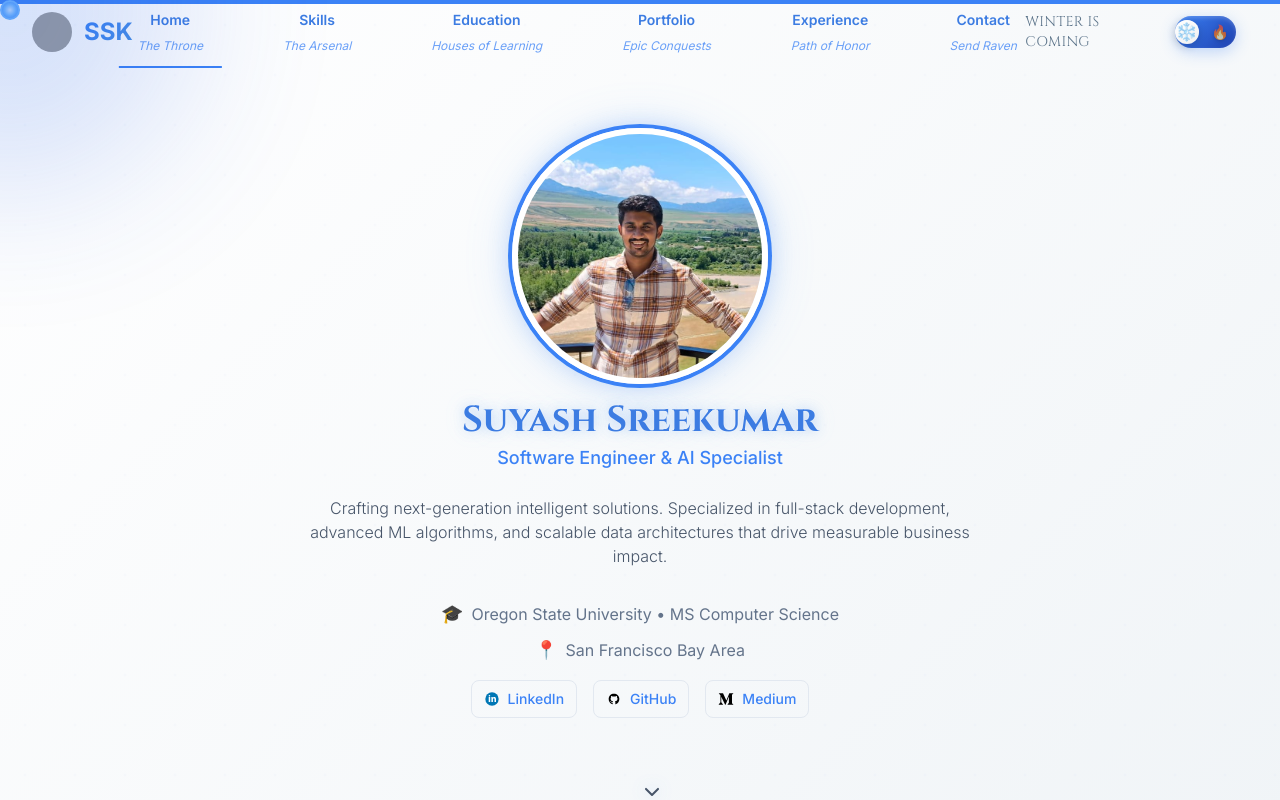
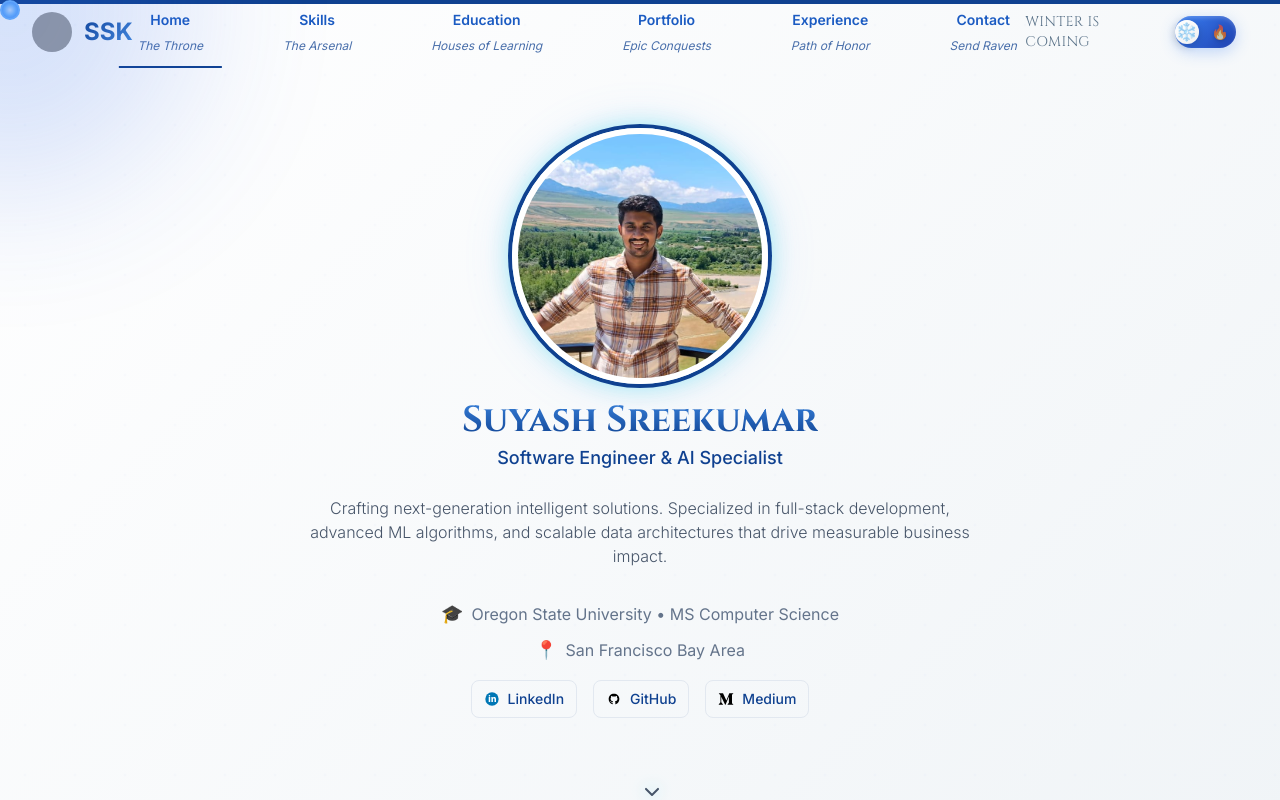
Before and after one commit to suyash8991/portfolio, a React (Vite) app: page / in a window 1280 px wide. Shown: the top 800 px of the page. Built offline with nearby package versions, Linux system fonts and the light colour scheme; grey boxes are pictures that could not be loaded.

Commit message:
feat: refine theme color palette for improved visual consistency
- Adjust ice theme blues for better depth and contrast
- Refine fire theme oranges and reds for warmer tones
- Enhance glow effects and color harmony

```diff
--- a/index.html
+++ b/index.html
@@ -2,7 +2,7 @@
 <html lang="en">
   <head>
     <meta charset="UTF-8" />
-    <link rel="icon" type="image/png" href="/logos/ssk_thumbnail.png" />
+    <link rel="icon" type="image/svg+xml" href="/vite.svg" />
     <meta name="viewport" content="width=device-width, initial-scale=1.0" />
 
     <meta property="og:image" content="/logos/ssk-thumbnail.png" />
--- a/src/index.css
+++ b/src/index.css
@@ -7,24 +7,24 @@
   :root[data-theme="ice"] {
     /* Ice Theme - Winter is Coming */
     --bg-primary: #ffffff;
-    --bg-secondary: #f8f9fb;
-    --bg-tertiary: #f0f4f7;
+    --bg-secondary: #e6eaf1;
+    --bg-tertiary: #f9f9f9;
     --bg-card: #ffffff;
 
-    --text-primary: #3c7ce2;
+    --text-primary: #1b5bc2;
     --text-secondary: #475569;
     --text-muted: #64748b;
 
-    --accent-primary: #3b82f6;
+    --accent-primary: #0f4190;
     --accent-secondary: #4a90e2;
-    --accent-highlight: #60a5fa;
+    --accent-highlight: #3881db;
 
     --border-color: #e2e8f0;
     --border-accent: #cbd5e1;
 
     --shadow-color: rgba(59, 130, 246, 0.1);
     --shadow-hover: rgba(59, 130, 246, 0.2);
-    --glow-color: rgba(59, 130, 246, 0.3);
+    --glow-color:   rgba(137, 232, 242, 0.945);
 
     --gradient-primary: linear-gradient(135deg, #ffffff 0%, #f0f4f7 100%);
     --gradient-card: linear-gradient(145deg, #ffffff 0%, #f8f9fb 100%);
@@ -44,9 +44,9 @@
     --text-secondary: #e2e8f0;
     --text-muted: #94a3b8;
 
-    --accent-primary: #f97316;
+    --accent-primary: #ee9938;
     --accent-secondary: #dc2626;
-    --accent-highlight: #fbbf24;
+    --accent-highlight: #d13838;
 
     --border-color: #374151;
     --border-accent: #d4af37;
@@ -543,30 +543,42 @@
 
     .hero-name.ice-mode {
       animation: freeze-in 0.5s ease-out;
-      color: var(--text-primary);
-      text-shadow:
-          /* A very subtle white highlight to create a sharp edge */
-          0 0 2px rgba(255, 255, 255, 0.5),
-          /* The main blue glow */
-          0 0 12px var(--glow-color),
-          /* A wider, softer ambient glow */
-          0 0 25px var(--particle-glow);
-        }
+
+      /* 1. Apply the gradient as the background */
+      /* This uses your existing theme colors for a perfect match */
+      background: linear-gradient(to bottom, var(--accent-highlight), var(--accent-primary));
+
+      /* 2. Clip the background to the shape of the text */
+      -webkit-background-clip: text;
+      background-clip: text;
+
+      /* 3. Make the text color transparent to reveal the gradient background */
+      color: transparent;
+
+
+    }
 
 
     .hero-name.fire-mode {
-      animation: fire-to-ice 0.5s ease-out;
-      color: var(--accent-highlight);
-      text-shadow:
-        0 0 10px var(--glow-color),
-        0 0 20px rgba(132, 5, 5, 0.6),
-        0 0 30px rgba(255, 0, 60, 0.4);
+      animation: ice-to-fire 0.5s ease-out; /* Adjusted animation name for consistency */
+
+      /* 1. Apply the gradient as the background */
+      /* This uses your fire theme's gold and orange for the gradient */
+      background: linear-gradient(to bottom, #d13838, #ee9938);
+
+      /* 2. Clip the background to the shape of the text */
+      -webkit-background-clip: text;
+      background-clip: text;
+
+      /* 3. Make the text color transparent to reveal the gradient background */
+      color: transparent;
+
+
     }
 
 
-
     .hero-name.switching-to-ice {
-      animation: fire-to-ice 1.5s ease-out;
+      animation: fire-to-ice 0.5s ease-out;
     }
 
     /* ===== THEME TRANSITION EFFECTS ===== */
```
Also changed, not shown: 2 other files (tests, documents, lock files or other folders).
